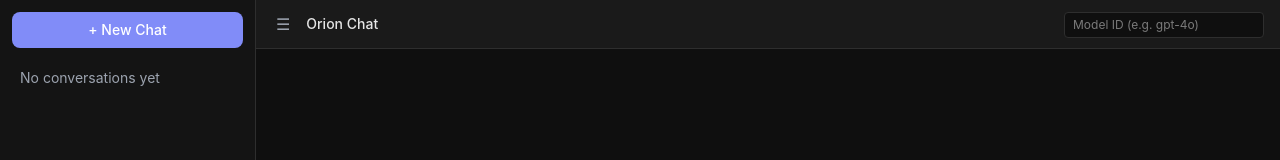
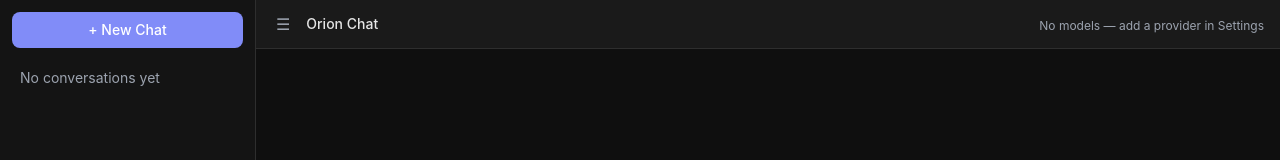
Before and after one commit to oooyuy92/orion-chat-rs, a SvelteKit app: page / in a window 1280 px wide. Shown: the top 160 px of the page. Built offline with nearby package versions, Linux system fonts and the light colour scheme.

Commit message:
feat: replace model text input with dropdown selector, auto-load models from providers

```diff
--- a/src/routes/+page.svelte
+++ b/src/routes/+page.svelte
@@ -1,12 +1,14 @@
 <script lang="ts">
+  import { onMount } from 'svelte';
   import ConversationList from '$lib/components/sidebar/ConversationList.svelte';
   import MessageList from '$lib/components/chat/MessageList.svelte';
   import InputArea from '$lib/components/chat/InputArea.svelte';
+  import ModelSelector from '$lib/components/chat/ModelSelector.svelte';
   import ProviderSettings from '$lib/components/settings/ProviderSettings.svelte';
   import { getSidebarOpen, toggleSidebar } from '$lib/stores/ui.svelte';
   import { api } from '$lib/utils/invoke';
   import type { ChatEvent } from '$lib/utils/invoke';
-  import type { Message } from '$lib/types';
+  import type { Message, ModelInfo } from '$lib/types';
 
   type View = 'chat' | 'settings';
   let currentView = $state<View>('chat');
@@ -16,6 +18,26 @@
   let isStreaming = $state(false);
   let streamingMessageId = $state('');
   let currentModelId = $state('');
+  let allModels = $state<ModelInfo[]>([]);
+
+  async function loadModels() {
+    try {
+      const providers = await api.listProviders();
+      const modelArrays = await Promise.all(
+        providers.map((p) => api.fetchModels(p.id).catch(() => [] as ModelInfo[])),
+      );
+      allModels = modelArrays.flat();
+      if (allModels.length > 0 && !currentModelId) {
+        currentModelId = allModels[0].id;
+      }
+    } catch (e) {
+      console.error('Failed to load models:', e);
+    }
+  }
+
+  onMount(() => {
+    loadModels();
+  });
 
   function handleSelect(id: string) {
     activeConversationId = id;
@@ -170,7 +192,7 @@
       </div>
       <div class="p-2 border-t" style="border-color: var(--border);">
         <button
-          onclick={() => { currentView = currentView === 'settings' ? 'chat' : 'settings'; }}
+          onclick={() => { const next = currentView === 'settings' ? 'chat' : 'settings'; if (next === 'chat') loadModels(); currentView = next; }}
           class="w-full text-left px-3 py-2 rounded-lg text-sm cursor-pointer transition-colors flex items-center gap-2"
           style="background: {currentView === 'settings' ? 'var(--accent)' : 'transparent'}; color: {currentView === 'settings' ? '#fff' : 'var(--text-secondary)'}; border: none;"
         >
@@ -199,13 +221,11 @@
 
       {#if currentView === 'chat'}
         <div class="ml-auto">
-          <input
-            type="text"
-            bind:value={currentModelId}
-            placeholder="Model ID (e.g. gpt-4o)"
-            class="text-xs px-2 py-1 rounded"
-            style="background-color: var(--bg-primary); border: 1px solid var(--border); color: var(--text-primary); width: 200px;"
-          />
+          {#if allModels.length > 0}
+            <ModelSelector models={allModels} bind:selected={currentModelId} />
+          {:else}
+            <span class="text-xs" style="color: var(--text-secondary);">No models — add a provider in Settings</span>
+          {/if}
         </div>
       {/if}
     </header>
```
